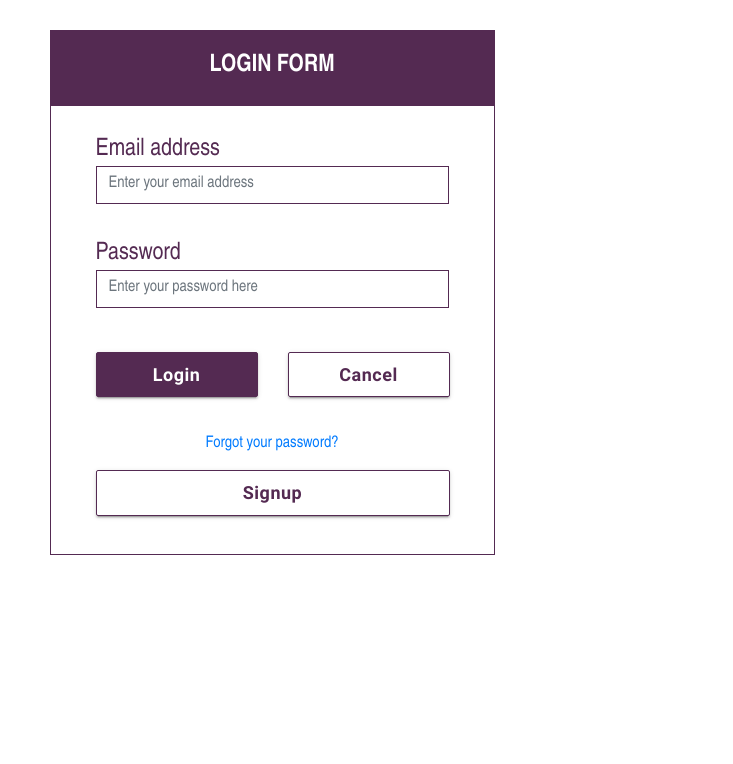
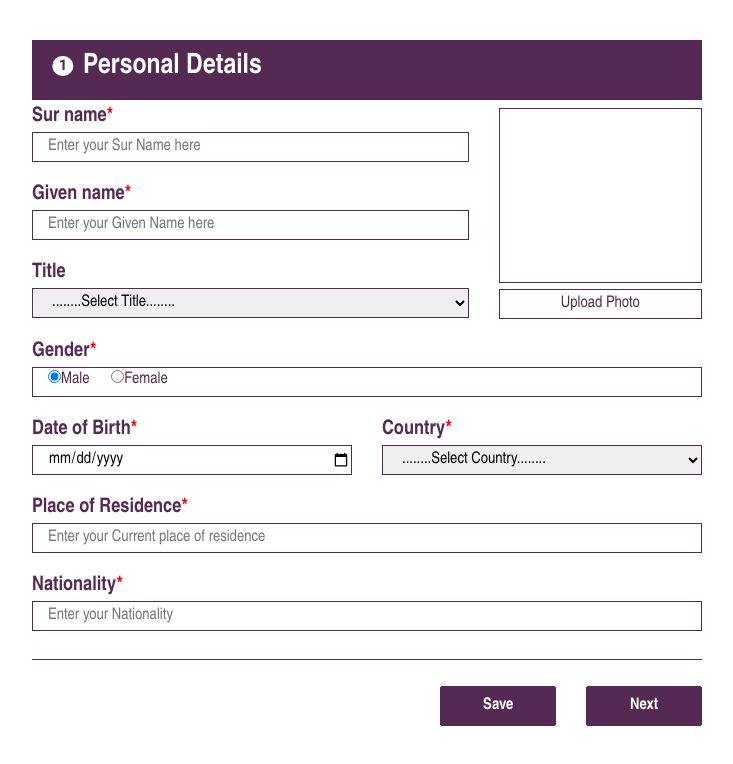
Before and after one commit to senjack/soap, a React (Create React App) app: page /applicant/application/details in a window 1280 px wide. Before the commit this address led to /login. Shown: the top 764 px of the page, without its empty margins (368-1101 px from the left). Built offline with nearby package versions, Linux system fonts and the light colour scheme.

Commit message:
Add BadgeAlignment component

```diff
--- a/src/App.js
+++ b/src/App.js
@@ -10,7 +10,6 @@ import SignUpBody from "./components/SignUpBody";
 import LoginBody from "./components/LoginBody";
 import signup from "./components/signUp";
 import PersonalDetailsBody from "./components/PersonalDetailsBody";
-// import PersonalDetailsButton from "./components/PersonalDetailsButtons";
 
 // import applicant from "./components/applicant";
 // import admin from "./components/Admin";
@@ -53,7 +52,7 @@ class App extends React.Component {
             {/* <Route path="/admin" component={admin} /> */}
             <Route path="/applicant/signup" component={SignUpBody} />
             <Route path="/applicant/login" component={LoginBody} />
-            <Route path="/applicant/details" component={PersonalDetailsBody} />
+            <Route path="/applicant/application/details" component={PersonalDetailsBody}/>
             {/* <Route path="/applicant/button" component={PersonalDetailsButton} />             */}
             {/* <Route path="/staff" exact component={staff} />
             <Route path="/staff/selection" component={selection} />
--- a/src/appStyles/App.css
+++ b/src/appStyles/App.css
@@ -339,6 +339,7 @@ a:link {
   border: 1px solid #542a52;
   width: 100%;
   height: 30px;
+  padding-left: 15px;
 }
 
 .mySpan {
@@ -359,16 +360,16 @@ button.personalDetails-form-next,
 button.personalDetails-form-save {
   background-color: #542a52;
   border: 1px solid #542a52;
-  border-radius: 4px;
+  border-radius: 2px;
   width: 100%;
   color: #fff;
-  height: 30px;
+  height: 40px;
+  margin-top: 10px;
 }
 
-.horizontalLine {
-  background-color: #542a52;
-  border: 2px solid #542a52;
-  width: 100%;
+.horizontalLine hr{
+  border-top: 1px solid #542a52;
+  margin-top: 28px;
 }
 
 /* Error messages */
--- /dev/null
+++ b/src/components/BadgeAlignment.js
@@ -0,0 +1,26 @@
+import React from 'react';
+import Badge from '@material-ui/core/Badge';
+import { makeStyles } from '@material-ui/core/styles';
+
+
+const useStyles = makeStyles(theme => ({
+  badge: {
+    backgroundColor: "#fff",
+    color: "#542a52",
+    fontWeight: "bolder",
+    fontSize:"15px",
+    marginRight: "20px"
+  }
+
+}));
+
+export default function BadgeAlignment() {
+  const classes = useStyles();
+  return (
+      <Badge
+        badgeContent="1"
+        classes={{ badge: classes.badge }}>
+      </Badge>
+
+  );
+}
--- a/src/components/PersonalDetailsBody.js
+++ b/src/components/PersonalDetailsBody.js
@@ -2,6 +2,8 @@ import React from "react";
 import "bootstrap/dist/css/bootstrap.css";
 import "../appStyles/App.css";
 import { connect } from 'react-redux';
+import BadgeAlignment from './BadgeAlignment';
+// import ArrowRight from "./ArrowRight";
 
 
 class PersonalDetailsBody extends React.Component {
@@ -25,7 +27,7 @@ class PersonalDetailsBody extends React.Component {
                                             <div className="personalDetails-form-wrapper">
                                                 <div className="personalDetails-form-Header">
                                                     <h3>
-                                                        <strong>Personal Details</strong>
+                                                        <span><BadgeAlignment /></span><strong>Personal Details</strong>
                                                     </h3>
                                                 </div>
                                                 <div className="general-error">
@@ -35,7 +37,7 @@ class PersonalDetailsBody extends React.Component {
                                             </div>
 
                                             <div className="row">
-                                                <div className="col-sm-9 col-md-9  col-lg-9 col-xl-9">
+                                                <div className="col-sm-8 col-md-8  col-lg-8 col-xl-8">
                                                     <div className="form-group">
                                                         <label htmlFor="personalDetailsFormSname">
                                                             <h5><strong>Sur name<span className="mySpan">*</span></strong></h5>
@@ -86,7 +88,7 @@ class PersonalDetailsBody extends React.Component {
                                                     </div>
                                                 </div>
 
-                                                <div className="col-sm-3 col-md-3  col-lg-3 col-xl-3">
+                                                <div className="col-sm-4 col-md-4  col-lg-4 col-xl-4">
 
                                                     <div className="form-group">
 
@@ -227,21 +229,27 @@ class PersonalDetailsBody extends React.Component {
                                                                 />
                                                                 <div className="nationality-error">
                                                                     Enter your Nationality
-                                                                    </div>
+                                                                </div>
+
+                                                                <div className="horizontalLine">
+                                                                    <hr />
+                                                                </div>
                                                             </div>
                                                         </div>
                                                     </div>
                                                 </div>
-                                                {/* <div className="row">
+                                                {/* <div className="container">
+                                                <div className="row">
                                                     <div className="col-sm-12 col-md-12  col-lg-12 col-xl-12">
-                                                        <div className="horizontalLine"></div>
+                                                        <hr />
                                                     </div>
+                                                </div>
                                                 </div> */}
 
                                                 <div className="container">
                                                     <div className="row">
-                                                        <div className="col-sm-8 col-md-8  col-lg-8 col-xl-8"></div>
-                                                        <div className="col-sm-4 col-md-4  col-lg-4 col-xl-4">
+                                                        <div className="col-sm-7 col-md-7  col-lg-7 col-xl-7"></div>
+                                                        <div className="col-sm-5 col-md-5  col-lg-5 col-xl-5">
                                                             <div className="row">
                                                                 <div className="col-sm-12 col-md-6  col-lg-6 col-xl-6">
 
@@ -254,6 +262,7 @@ class PersonalDetailsBody extends React.Component {
                                                                             value="Save"
                                                                             aria-describedby="saveHelp"
                                                                         ><strong>Save</strong></button>
+
                                                                     </div>
                                                                 </div>
                                                                 <div className="col-sm-12 col-md-6  col-lg-6 col-xl-6">
@@ -267,6 +276,7 @@ class PersonalDetailsBody extends React.Component {
                                                                             value="Next"
                                                                             aria-describedby="nextHelp"
                                                                         ><strong>Next</strong></button>
+                                                                        {/* <ArrowRight/> */}
                                                                     </div>
                                                                 </div>
                                                             </div>
```
